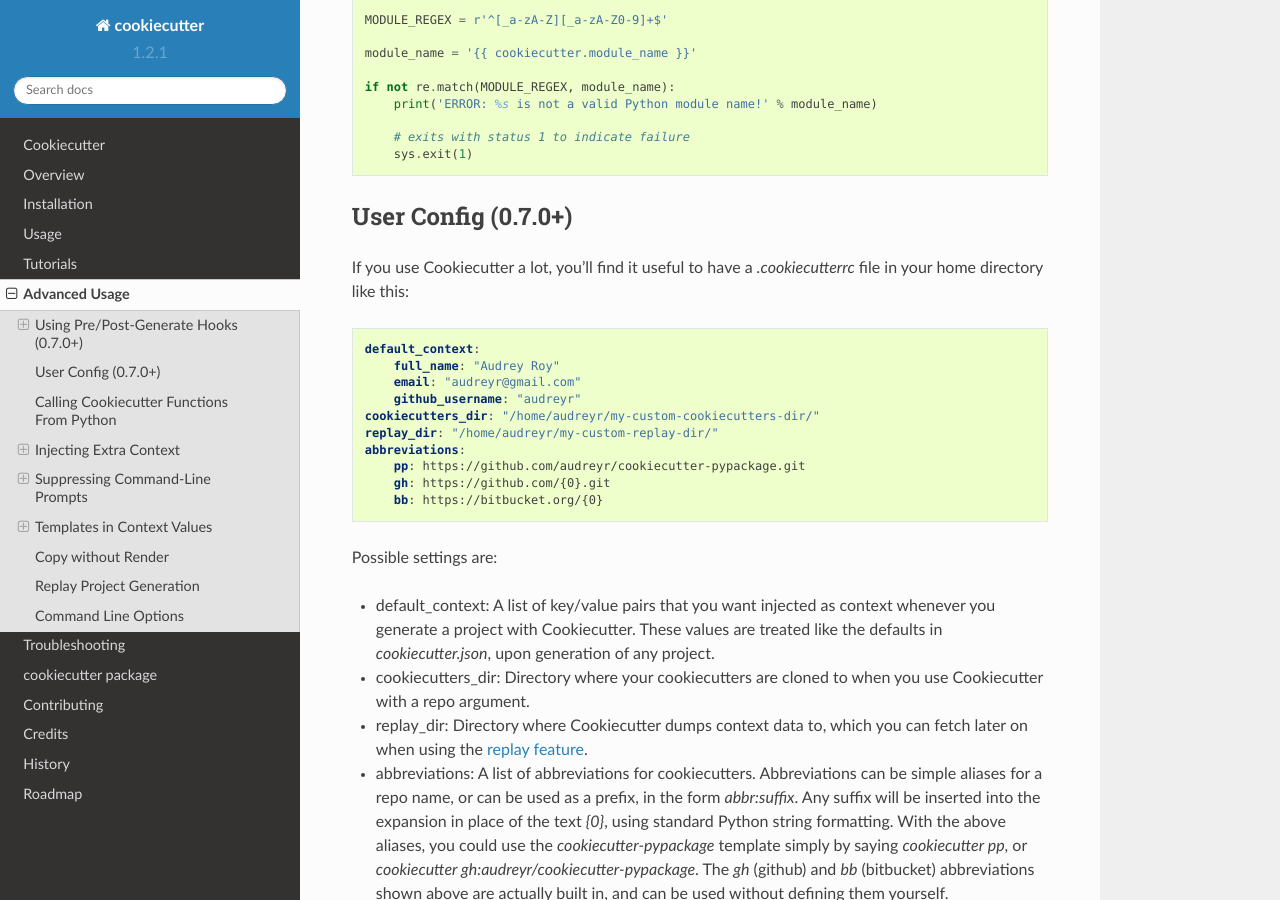
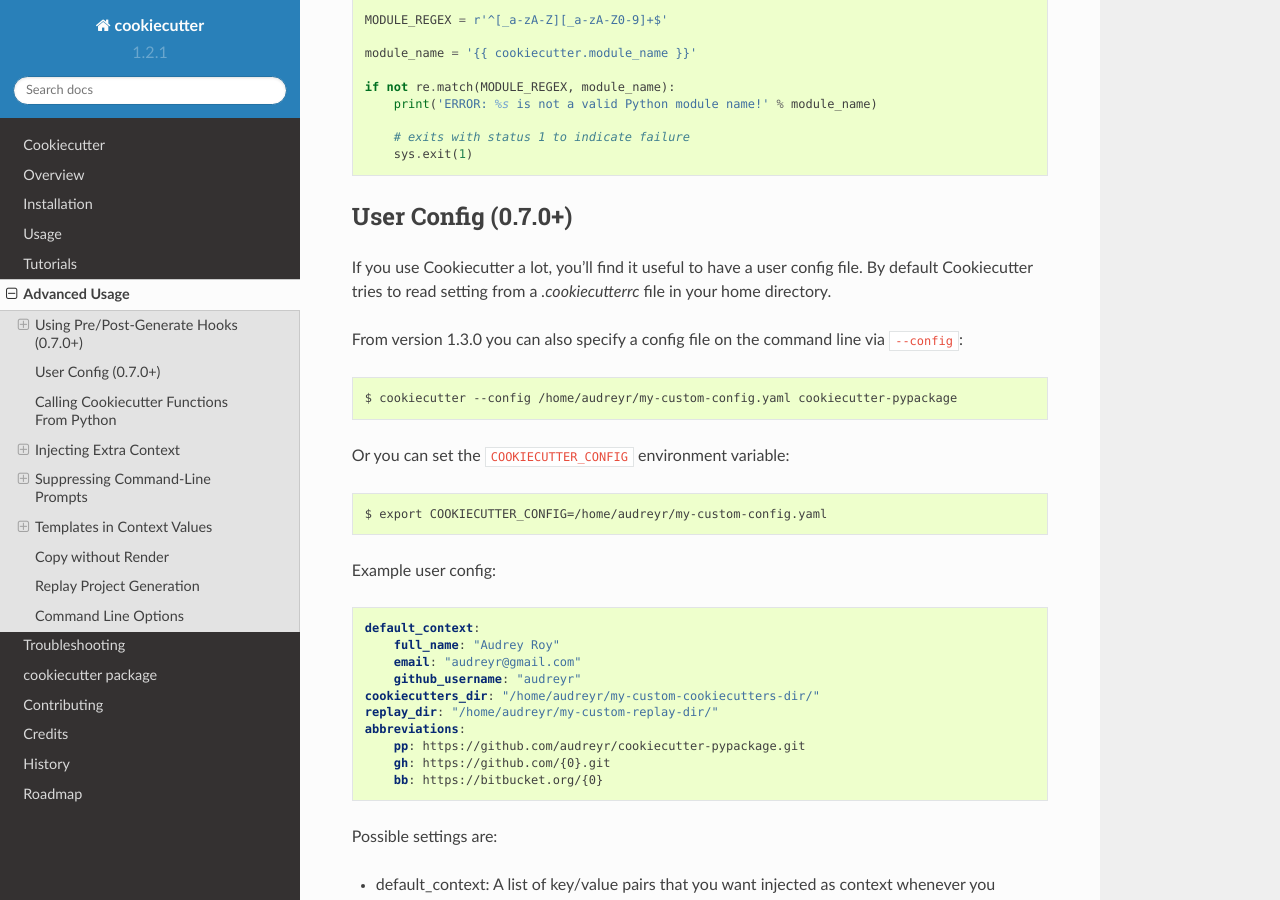
Before and after one commit to c-allen-tech/cookie, a Sphinx documentation site: the page built from docs/advanced_usage.rst, in a window 1280 px wide and 900 px high, scrolled down 1170 px. Built offline with Sphinx 7.4.7 and the Read the Docs theme 2.0.0, drawn with Linux system fonts in a browser that asks for light colours; formulas are drawn with MathJax 3.

Commit message:
Update docs/advanced_usage.rst with regards to the user-config changes

```diff
--- a/docs/advanced_usage.rst
+++ b/docs/advanced_usage.rst
@@ -66,8 +66,19 @@ before generating the project, to be used as ``hooks/pre_gen_project.py``:
 User Config (0.7.0+)
 ----------------------
 
-If you use Cookiecutter a lot, you'll find it useful to have a
-`.cookiecutterrc` file in your home directory like this:
+If you use Cookiecutter a lot, you'll find it useful to have a user config
+file. By default Cookiecutter tries to read setting from a `.cookiecutterrc`
+file in your home directory.
+
+From version 1.3.0 you can also specify a config file on the command line via ``--config``::
+
+    $ cookiecutter --config /home/audreyr/my-custom-config.yaml cookiecutter-pypackage
+
+Or you can set the ``COOKIECUTTER_CONFIG`` environment variable::
+
+    $ export COOKIECUTTER_CONFIG=/home/audreyr/my-custom-config.yaml
+
+Example user config:
 
 .. code-block:: yaml
 
```
